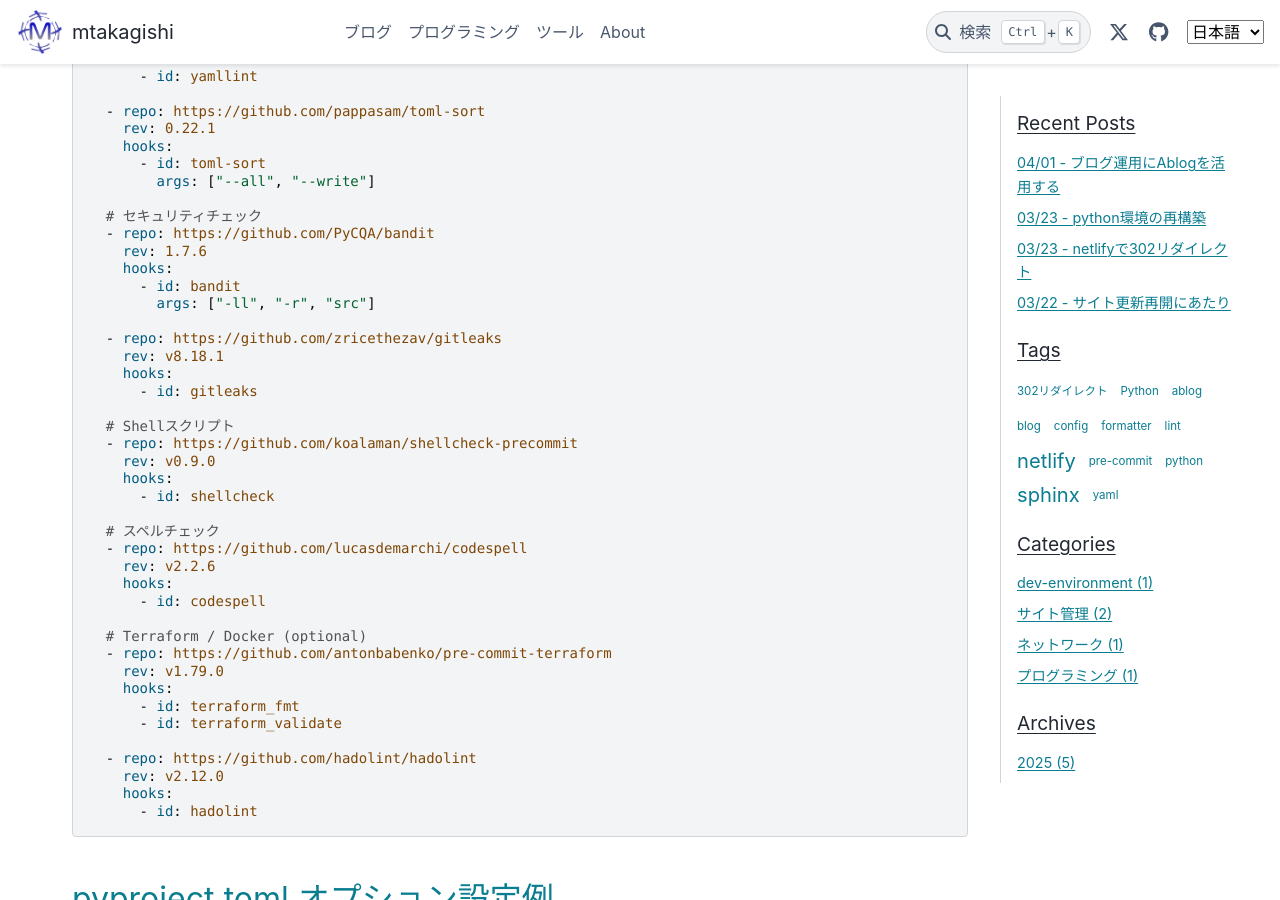
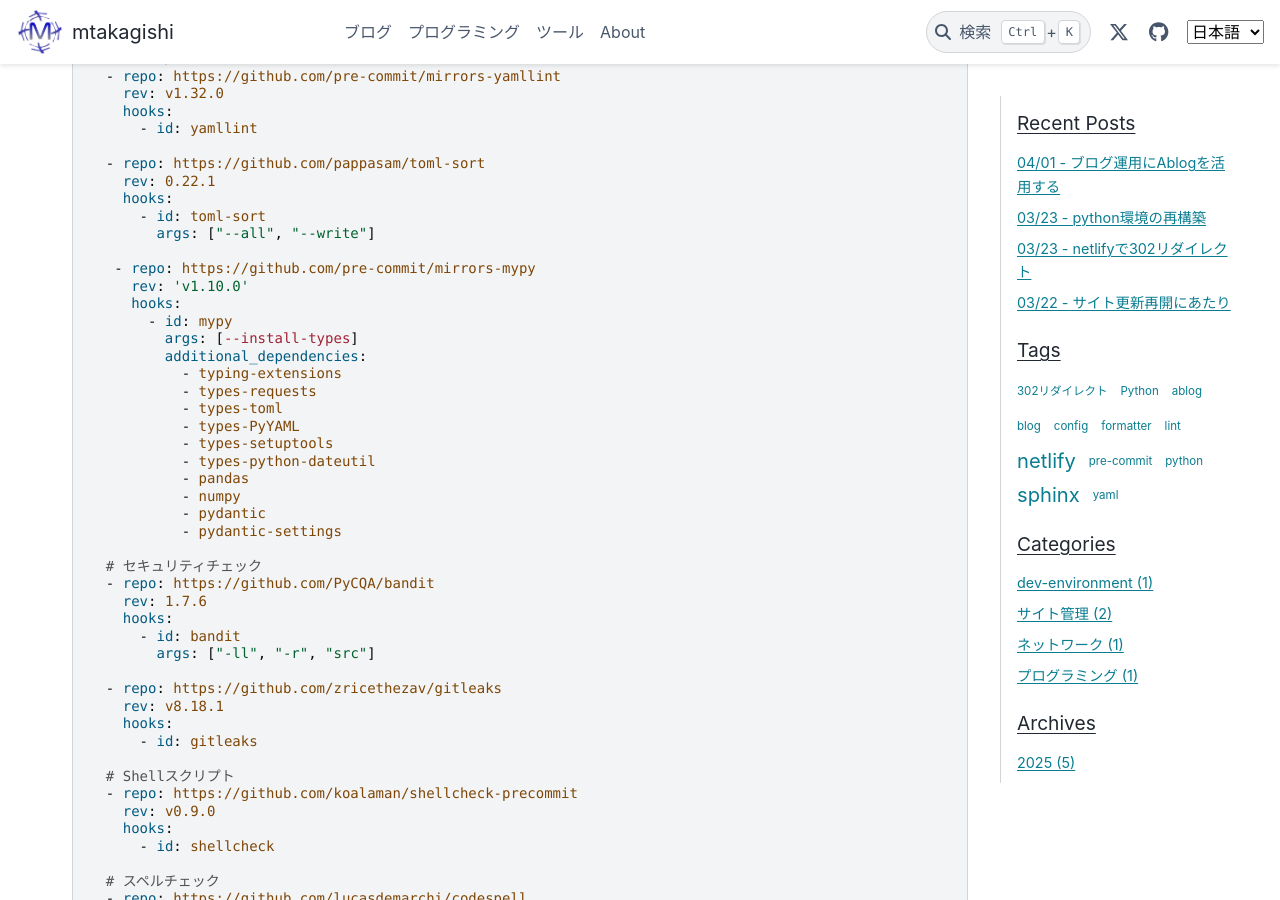
Before and after one commit to mtakagishi/note, a Sphinx documentation site: the page built from docs/blog/posts/2025-05-17-pre-commit-template.rst, in a window 1280 px wide and 900 px high, scrolled down 1373 px. Built offline with Sphinx 7.4.7 and the PyData theme 0.15.4, drawn with Linux system fonts in a browser that asks for light colours; some of the changed text lies outside the part shown.

Commit message:
upadate pre-commit template

```diff
--- a/docs/blog/posts/2025-05-17-pre-commit-template.rst
+++ b/docs/blog/posts/2025-05-17-pre-commit-template.rst
@@ -80,6 +83,23 @@ YAML 設定ファイルの例
        hooks:
          - id: toml-sort
            args: ["--all", "--write"]
+
+      - repo: https://github.com/pre-commit/mirrors-mypy
+        rev: 'v1.10.0'
+        hooks:
+          - id: mypy
+            args: [--install-types]
+            additional_dependencies:
+              - typing-extensions
+              - types-requests
+              - types-toml
+              - types-PyYAML
+              - types-setuptools
+              - types-python-dateutil
+              - pandas
+              - numpy
+              - pydantic
+              - pydantic-settings
 
      # セキュリティチェック
      - repo: https://github.com/PyCQA/bandit
```
Also changed, not shown: other parts of docs/blog/posts/2025-05-17-pre-commit-template.rst (+4 -0 lines), docs/blog/posts/2025-07-27-pre-commit-template-update-mypy.rst (added, +52 -0 lines).
